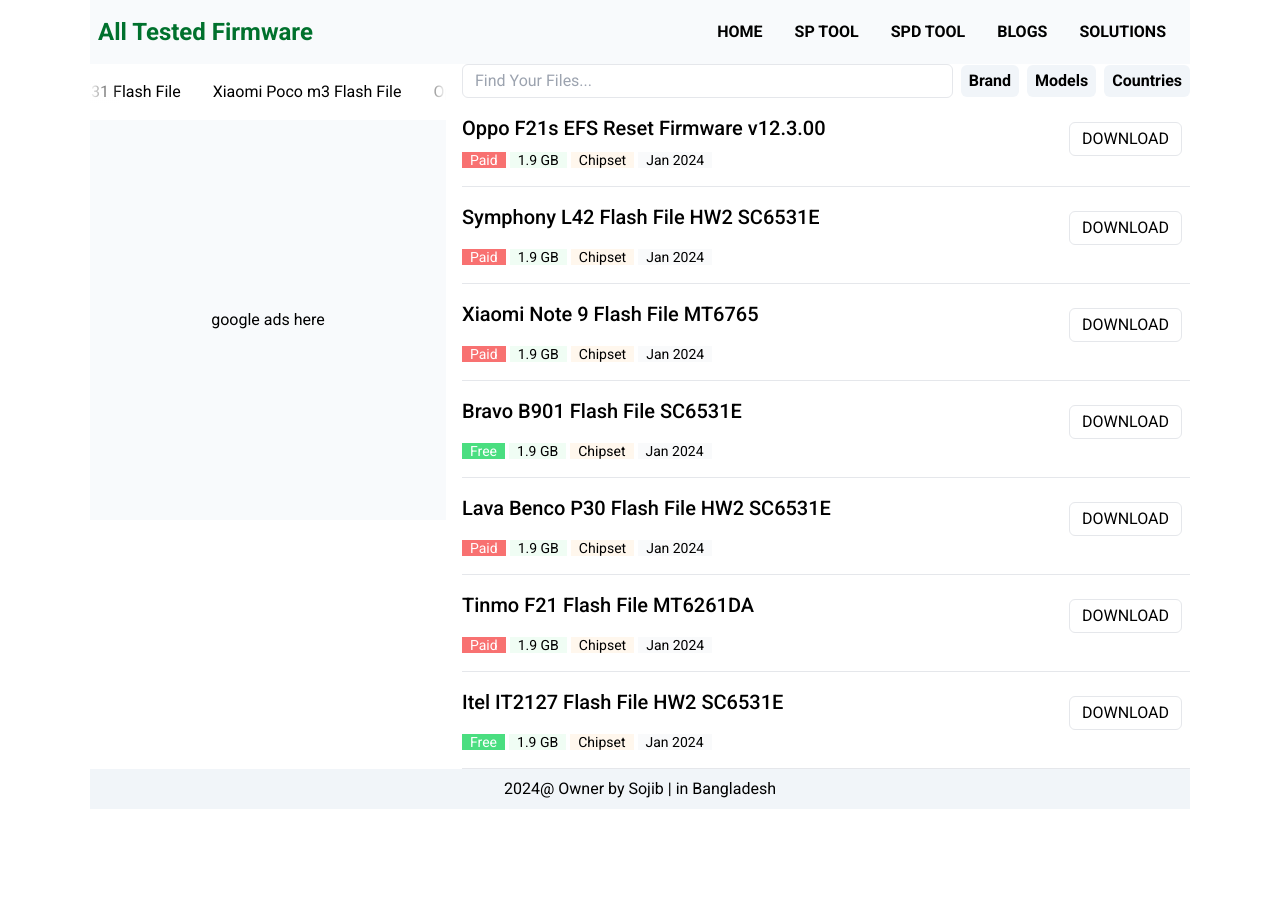
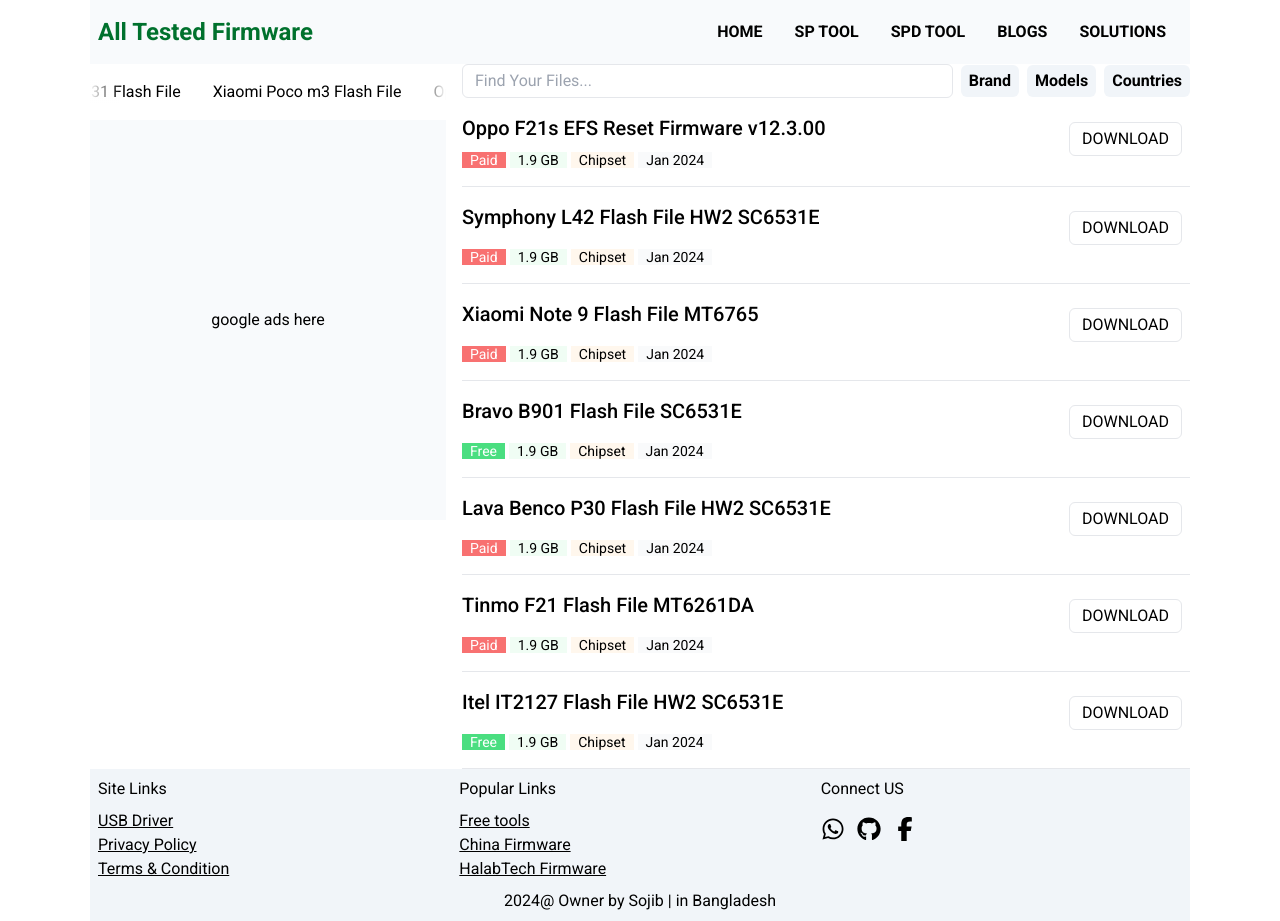
Before and after one commit to ashaansojib/firmwarehub, a React (Vite) app: page / in a window 1280 px wide. Before the commit the page ends 809 px from the top, so only its background shows below. Built offline with nearby package versions, Linux system fonts and the light colour scheme.

Commit message:
add footer head

```diff
--- a/src/index.css
+++ b/src/index.css
@@ -57,3 +57,11 @@
 .desc{
   @apply text-[#1E2A5E] py-2
 }
+
+/* footer */
+.footer-link{
+  @apply py-2
+}
+.footer-link li{
+  @apply underline
+}
--- a/src/shared/Footer.jsx
+++ b/src/shared/Footer.jsx
@@ -1,9 +1,36 @@
 import React from 'react';
+import { FaFacebookF, FaGithub, FaWhatsapp } from 'react-icons/fa6';
 
 const Footer = () => {
     return (
-        <footer className='p-2 text-center bg-slate-100'>
-            <p>2024@ Owner by Sojib | in Bangladesh</p>
+        <footer className='p-2 bg-slate-100'>
+            <div className='grid grid-cols-3 justify-between'>
+                <div>
+                    <h3>Site Links</h3>
+                    <ul className='footer-link'>
+                        <li>USB Driver</li>
+                        <li>Privacy Policy</li>
+                        <li>Terms & Condition</li>
+                    </ul>
+                </div>
+                <div>
+                    <h3>Popular Links</h3>
+                    <ul className='footer-link'>
+                        <li>Free tools</li>
+                        <li>China Firmware</li>
+                        <li>HalabTech Firmware</li>
+                    </ul>
+                </div>
+                <div>
+                    <h3>Connect US</h3>
+                    <ul className='flex gap-3 py-4'>
+                    <FaWhatsapp className='text-2xl'/>
+                    <FaGithub className='text-2xl'/>
+                    <FaFacebookF className='text-2xl'/>
+                    </ul>
+                </div>
+            </div>
+            <p className='text-center '>2024@ Owner by Sojib | in Bangladesh</p>
         </footer>
     );
 };
```
